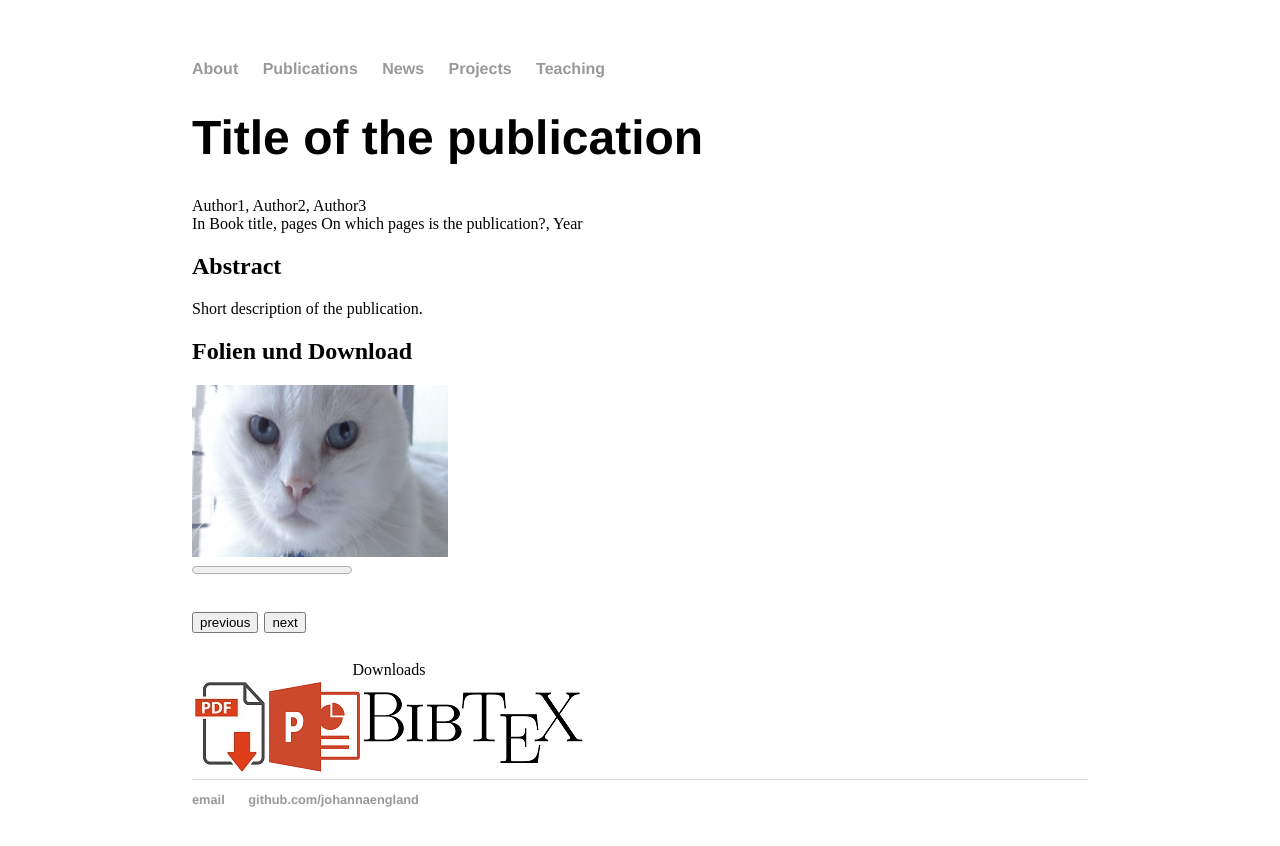
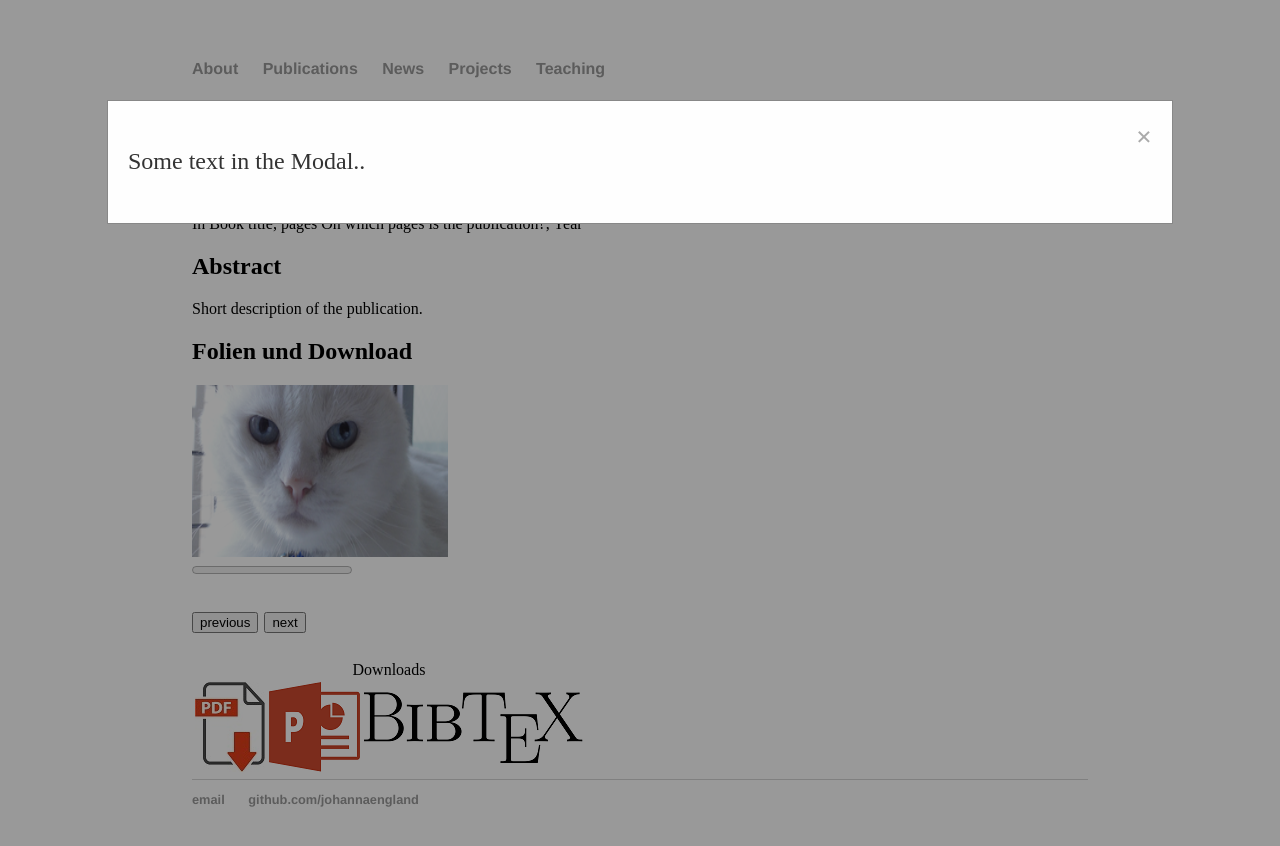
Before and after one commit to johannaengland/johannaengland.github.io, a Jekyll site: the page built from _publications/year-example-publication.md, in a window 1280 px wide. Shown: the top 846 px of the page. Built offline with Jekyll 4.4.1, drawn with Linux system fonts in a browser that asks for light colours.

Commit message:
Update main.css

```diff
--- a/css/main.css
+++ b/css/main.css
@@ -49,7 +49,7 @@ button img {
 
 /* The Modal (background) */
 .modal {
-    display: none; /* Hidden by default */
+    display: block; /* Hidden by default */
     position: fixed; /* Stay in place */
     z-index: 1; /* Sit on top */
     padding-top: 100px; /* Location of the box */
```
